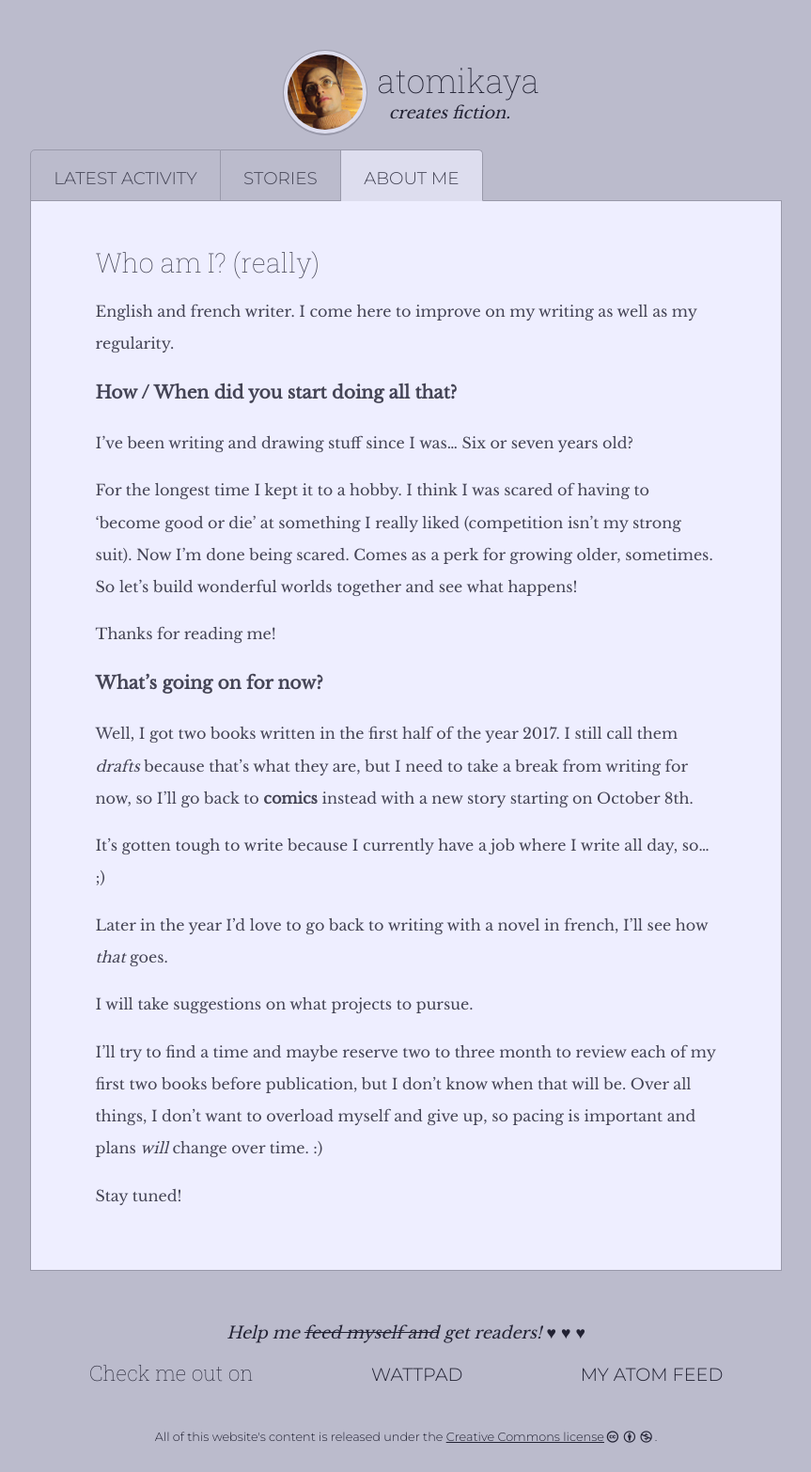
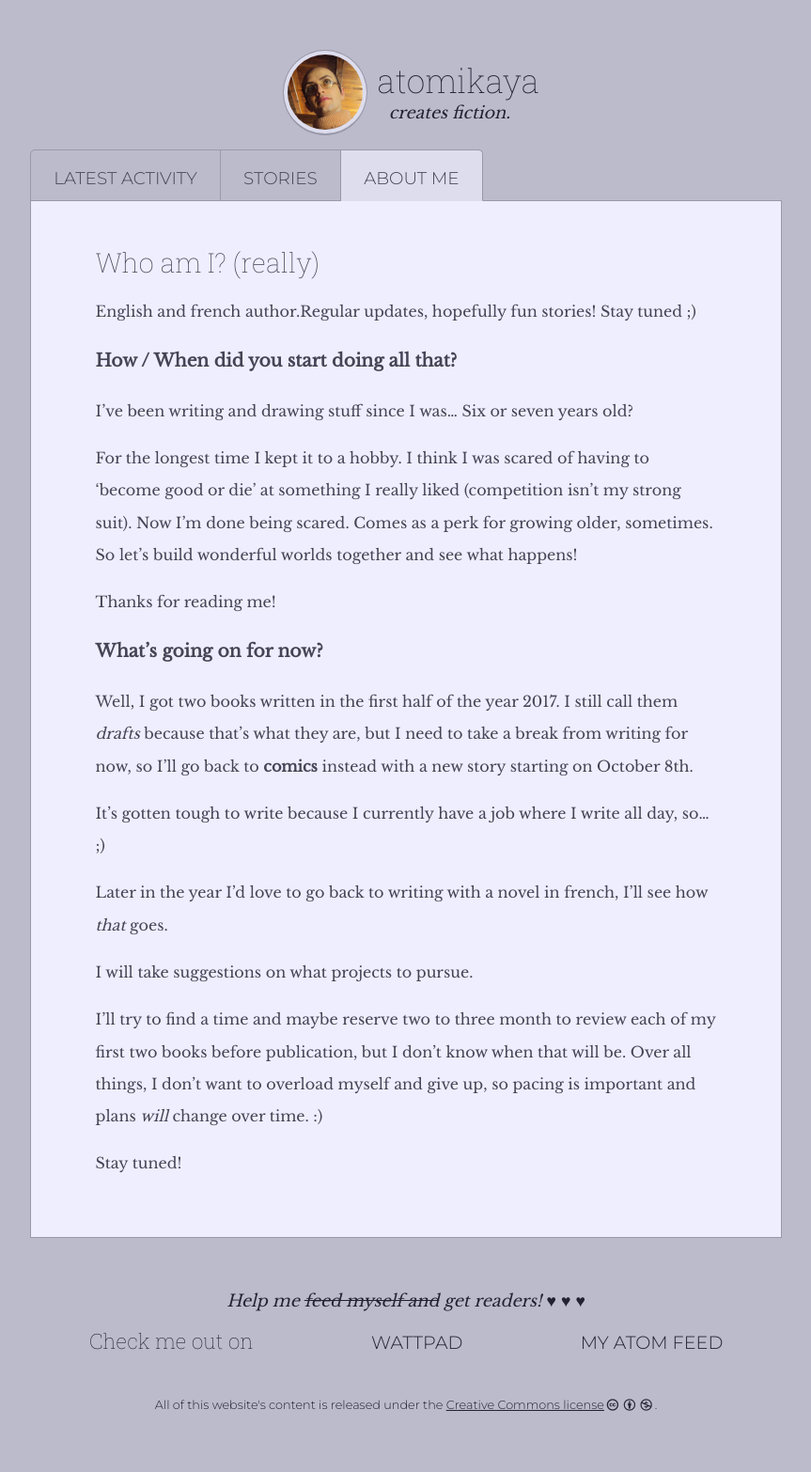
Before and after one commit to atomikaya/fiction, a Jekyll site: the page built from about.md, in a window 1280 px wide. Shown: the whole page at 94% size, without its empty margins (208-1071 px from the left). Built offline with Jekyll 4.4.1, drawn with Linux system fonts in a browser that asks for light colours; after the commit the page ends 1531 px from its top, so only the background shows below that.

Commit message:
fixed site description

```diff
--- a/_config.yml
+++ b/_config.yml
@@ -2,7 +2,8 @@
 title: atomikaya creates fiction.
 logo: assets/logo.png
 description: >
-  English and french writer. I come here to improve on my writing as well as my regularity.
+  English and french author.Regular updates, hopefully fun stories!
+  Stay tuned ;)
 baseurl: ""
 url: "http://atomikaya.github.io"
 permalink: /stories/:categories/
```
